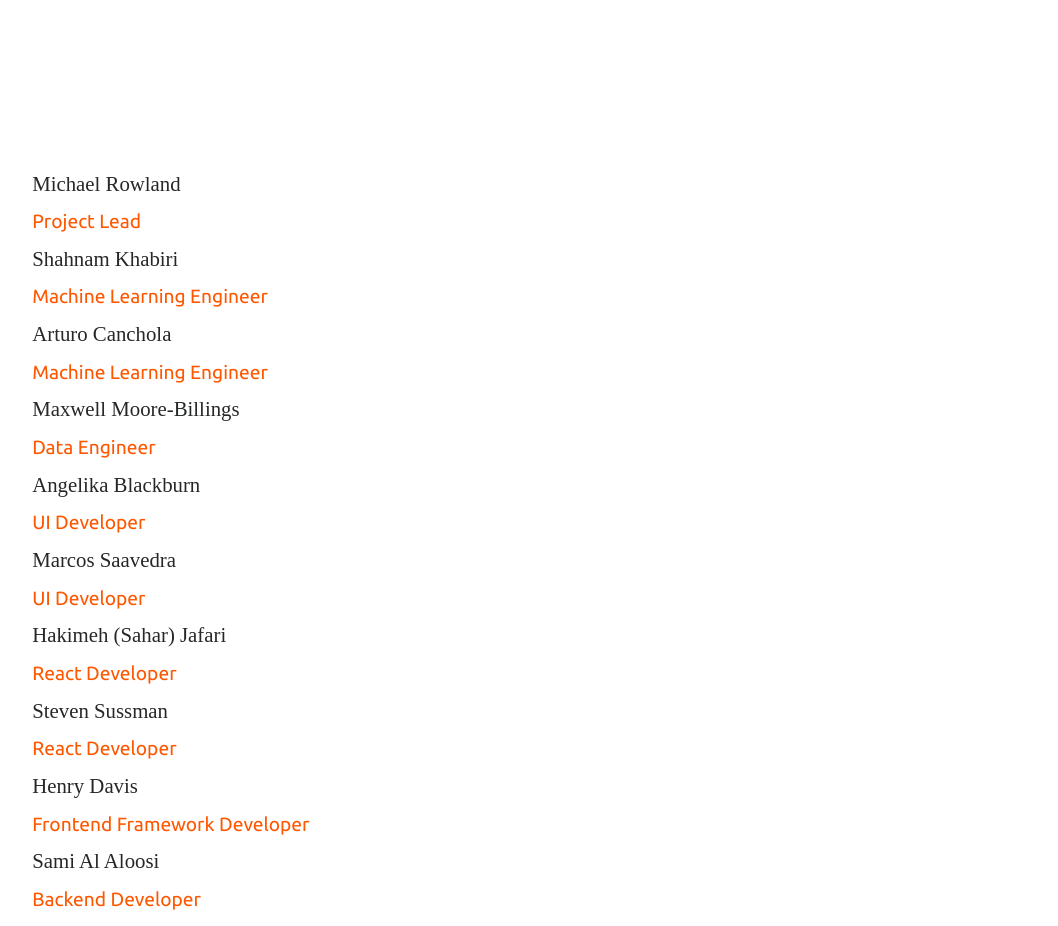
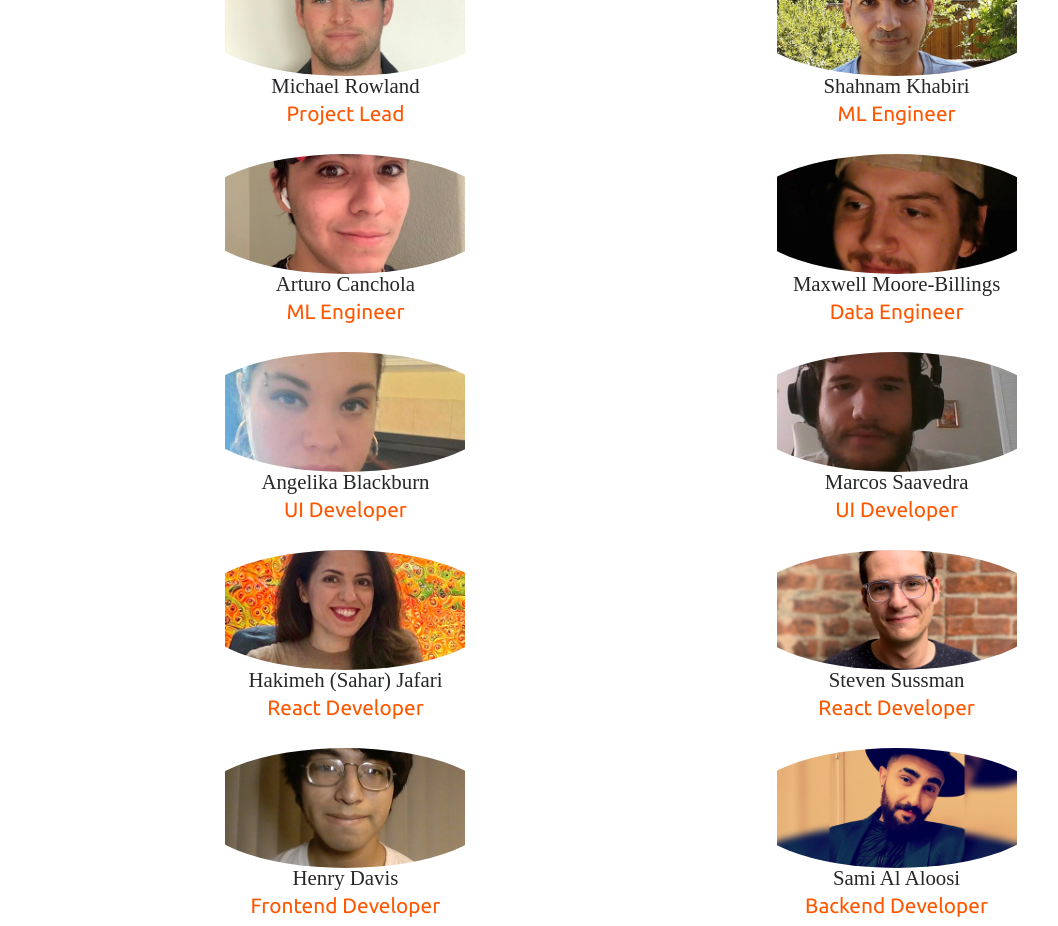
Before and after one commit to Build-Week-Post-Here-2/marketing, a plain HTML site: page meet-the-team.html in a window 1280 px wide. Shown: the part 314-1240 px from the top of the page, without its empty margins (19-1077 px from the left). Drawn offline with Linux system fonts and the light colour scheme; a web font is replaced by a local one.

Commit message:
Added profile images to Meet page

```diff
--- a/meet-the-team.html
+++ b/meet-the-team.html
@@ -21,69 +21,76 @@
             <a href="./Meet-the-team.html"> Meet the Team </a>
         </nav>
 
-        <section class=hero>
-        </section>
-
     </header>
 
 
-    <section>
+    <section class="team-grid">
 
-    <div class=profile>
+    <div class="profile">
+        <div class="prof-img" id="mr"></div>
         <p>Michael Rowland</p>
         <h3>Project Lead</h3>
         <div class="profile-img"></div>
     </div>
 
     <div class=profile>
+        <div class="prof-img" id="sk"></div>
         <p>Shahnam Khabiri</p>
-         <h3>Machine Learning Engineer</h3>
+         <h3>ML Engineer</h3>
         <div class="profile-img"></div>
     </div>
 
     <div class=profile>
+        <div class="prof-img" id="ac"></div>
         <p>Arturo Canchola</p>
-         <h3>Machine Learning Engineer</h3>
+         <h3>ML Engineer</h3>
         <div class="profile-img"></div>
     </div>
 
     <div class=profile>
+         <div class="prof-img" id="mmb"></div>
         <p>Maxwell Moore-Billings</p>
          <h3>Data Engineer</h3>
         <div class="profile-img"></div>
     </div>
 
     <div class=profile>
+         <div class="prof-img" id="ab"></div>
         <p>Angelika Blackburn</p>
          <h3>UI Developer</h3>
         <div class="profile-img"></div>
     </div>
 
     <div class=profile>
+         <div class="prof-img" id="ms"></div>
         <p>Marcos Saavedra</p>
          <h3>UI Developer</h3>
         <div class="profile-img"></div>
     </div>
 
     <div class=profile>
+         <div class="prof-img" id="hj"></div>
         <p>Hakimeh (Sahar) Jafari</p>
          <h3>React Developer</h3>
         <div class="profile-img"></div>
     </div>
 
     <div class=profile>
+         <div class="prof-img" id="ss"></div>
         <p>Steven Sussman</p>
          <h3>React Developer</h3>
         <div class="profile-img"></div>
     </div>
 
     <div class=profile>
+         <div class="prof-img" id="hd"></div>
         <p>Henry Davis</p>
-         <h3>Frontend Framework Developer</h3>
+         <h3>Frontend Developer</h3>
         <div class="profile-img"></div>
     </div>
 
     <div class=profile>
+         <div class="prof-img" id="sas"></div>
         <p>Sami Al Aloosi</p>
          <h3>Backend Developer</h3>
         <div class="profile-img"></div>
--- a/styles.css
+++ b/styles.css
@@ -48,19 +48,12 @@ a {
     text-align: center;
 }
 
-section {
+section.news {
     display: flex;
     flex-direction: column;
     justify-content: space-between;
     margin:5% 0;
 }
-
-footer {
-    display: flex;
-}
-
-/* End of General styles */
-
 
 /* Header specific styles */
 
@@ -73,9 +66,6 @@ button {
     box-shadow: 0px 4px 15px -10px  #0077D6;
     border-bottom: 4px solid #FF5700;
 }
-
-
-/* Main specific styles */
 
 header {
     display: flex;
@@ -90,10 +80,7 @@ header {
     width: 65%;
 }
 
-.update {
-    margin: 1.5%;
-    line-height: 1.5;
-}
+/* Main content specific styles */
 
 .emphasis {
     font-weight: 800;
@@ -111,9 +98,84 @@ footer {
     justify-content: space-between;
 }
 
+
 /* Page Specific styles*/
 
+/* News page specific*/
 
+.update {
+    margin: 1.5%;
+    line-height: 1.5;
+}
+
+/* Meet the Team specific*/
+
+.team-grid {
+    margin: 4% 5%;
+    display: flex;
+    flex-wrap: wrap;
+    align-items: center;
+    justify-content: space-between;
+}
+
+.profile {
+    display: flex;
+    flex-direction: column;
+    justify-content: space-around;
+    align-items: center;
+    text-align: center;
+    width: 48%;
+    margin-bottom: 2%;
+}
+
+div.prof-img {
+    display: flex;
+    justify-content: space-evenly;
+    background-position: center;
+    background-repeat: no-repeat;
+    border-radius: 50%;
+    background-size: 12rem;
+}
+
+#mr {
+    background-image: url(./profile-imgs/Michael.jpg);
+}
+
+#sk {
+    background-image: url(./profile-imgs/Shahnam.jpg);
+}
+
+#ac {
+    background-image: url(./profile-imgs/Arturo.png);
+}
+
+#mmb {
+    background-image: url(./profile-imgs/Maxwell.jpg);
+}
+
+#ab {
+    background-image: url(./profile-imgs/angelika.jpg);
+}
+
+#ms {
+    background-image: url(./profile-imgs/Marcos.jpg);
+}
+
+#hj {
+    background-image: url(./profile-imgs/Sahar.jpg);
+}
+
+#ss {
+    background-image: url(./profile-imgs/Steve.png);
+}
+
+#hd {
+    background-image: url(./profile-imgs/Henry.jpg);
+}
+
+#sas {
+    background-image: url(./profile-imgs/Sami.png);
+}
 
 /* Beginning of Breakpoints */
 
@@ -129,7 +191,7 @@ footer {
     }
 
     h3{
-        font-size: 1.2rem;
+        font-size: 1rem;
     }
 
     button {
@@ -141,6 +203,12 @@ footer {
     a {
         font-size: .8rem;
         margin: 3% 0;
+    }
+
+    div.prof-img {
+    height: 10vh;
+    width: 60%;
+    background-size: 5rem;
     }
 
     .header-links{
@@ -169,7 +237,14 @@ footer {
         font-size: 1rem;
     }
 
-        .header-links{
+    div.prof-img {
+        height: 12vh;
+        width: 60%;
+        background-size: 8rem;
+        align-items: space-between;
+    }
+
+    .header-links {
         width: 100%;
     }
 
@@ -181,6 +256,7 @@ footer {
 @media (min-width: 768px) {
     a{
     font-size: 1.2rem;
+    margin: 1% 0;
     }
 
     button {
@@ -189,19 +265,34 @@ footer {
         width: 50%;
     }
 
+        div.prof-img {
+        height: 14vh;
+        width: 60%;
+        background-size: 12rem;
+    }
+
+    h3 {
+        font-size: 1.3rem;
+    }
+
 p {
     font-size: 1.3rem;
+}
 }
 
 @media (min-width: 1024px) {
 
+    div.prof-img {
+        height: 15vh;
+        width: 60%;
+        background-size: 15rem;
+    }
 
     .header-links{
-        width: 85%;
+    width: 80%;
     }
 
     .footer-links {
         width: 65%;
     }
 }
-}
```
Also changed, not shown: News.html (+1 -1 lines), profile-imgs/Arturo.png (added), profile-imgs/Henry.jpg (added), profile-imgs/James.jpg (added), profile-imgs/Marcos.jpg (added), profile-imgs/Maxwell.jpg (added), profile-imgs/Michael.jpg (added), profile-imgs/Sahar.jpg (added), profile-imgs/Sami.png (added), profile-imgs/Shahnam.jpg (added), profile-imgs/Steve.png (added), profile-imgs/Taja.jpg (added), profile-imgs/angelika.jpg (added). Lines whose indentation alone changed are shown as unchanged.
